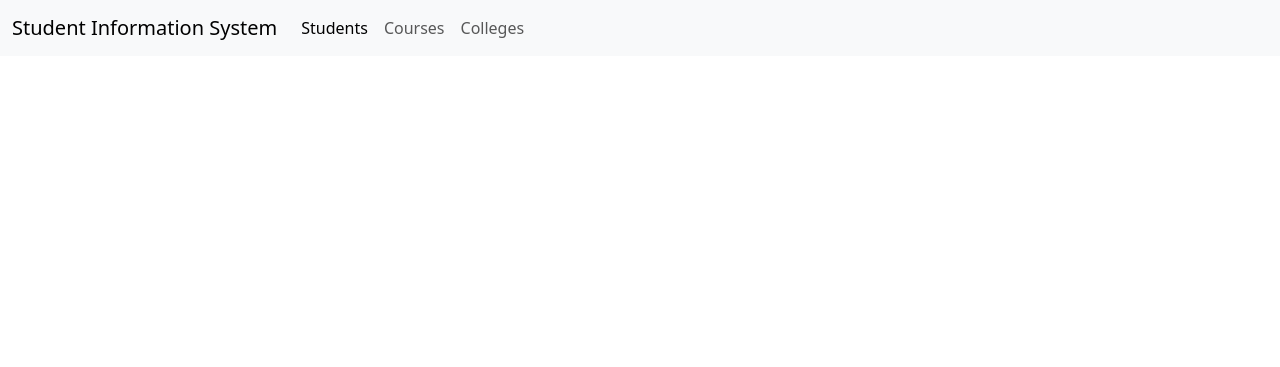
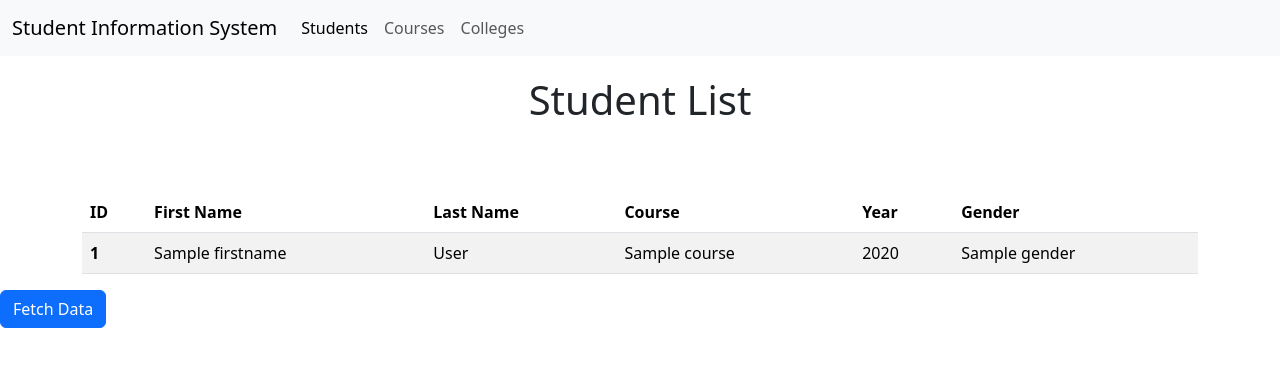
Before and after one commit to frostrhea/SSIS_WebApp, a Flask app: template SSIS_Web/templates/student.html in a window 1280 px wide. Shown: the top 367 px of the page. Run offline with Flask 2, Linux system fonts and the light colour scheme; the template is opened without the code that fills it: most values are stand-ins (such as "Sample title", 1, 10 or a date in 2020); some libraries are stand-ins or nearby versions.

Commit message:
feat: establish student db connection

```diff
--- a/SSIS_Web/templates/base.html
+++ b/SSIS_Web/templates/base.html
@@ -10,7 +10,7 @@
       crossorigin="anonymous"
     />
   </head>
-  <title>{% block title %} Home {% endblock %}</title>
+  <title>{% block title %} {% endblock %}</title>
 
   <body>
     <nav class="navbar navbar-expand-lg bg-light">
@@ -44,6 +44,20 @@
         </div>
       </div>
     </nav>
+
+    <style>
+      h1 {
+        text-align: center;
+        padding: 0.5em;
+      }
+    </style>
+    <h1>{% block header %} {% endblock %}</h1>
+
+    <div>{% block content %} {% endblock %}</div>
+
+    <script src="https://code.jquery.com/jquery-3.6.0.min.js"></script>
+    {% block scripts %} {% endblock %}
+
     <script
       src="https://cdn.jsdelivr.net/npm/bootstrap@5.3.2/dist/js/bootstrap.bundle.min.js"
       integrity="sha384-C6RzsynM9kWDrMNeT87bh95OGNyZPhcTNXj1NW7RuBCsyN/o0jlpcV8Qyq46cDfL"
--- /dev/null
+++ b/SSIS_Web/templates/home.html
@@ -0,0 +1 @@
+{% extends "base.html" %} {% block title %} Home {% endblock %}
--- a/SSIS_Web/templates/student.html
+++ b/SSIS_Web/templates/student.html
@@ -1 +1,56 @@
-{% extends "base.html" %} {% block title %} Student List {% endblock %}
+{% extends "base.html" %} {% block title %} Student List {% endblock %} {%block
+header %} Student List {% endblock %} {% block content %}
+<div class="container mt-5">
+  <!-- Bootstrap-styled table -->
+  <table class="table table-striped">
+    <thead>
+      <tr>
+        <th scope="col">ID</th>
+        <th scope="col">First Name</th>
+        <th scope="col">Last Name</th>
+        <th scope="col">Course</th>
+        <th scope="col">Year</th>
+        <th scope="col">Gender</th>
+      </tr>
+    </thead>
+    <tbody>
+      {% for student in data %}
+      <tr>
+        <th scope="row">{{ student.id }}</th>
+        <td>{{ student.firstname }}</td>
+        <td>{{ student.lastname }}</td>
+        <td>{{ student.course }}</td>
+        <td>{{ student.year }}</td>
+        <td>{{ student.gender}}</td>
+      </tr>
+      {% endfor %}
+    </tbody>
+  </table>
+</div>
+
+<!-- Bootstrap-styled button -->
+<button id="fetch-data-button" class="btn btn-primary">Fetch Data</button>
+<div id="data-container"></div>
+{% endblock %} {% block scripts %}
+<script>
+  $(document).ready(function () {
+    $("#fetch-data-button").click(function () {
+      $.ajax({
+        url: "/students",
+        type: "GET",
+        dataType: "json",
+        headers: {
+          Accept: "application/json",
+        },
+        success: function (response) {
+          // Display the fetched data in the data-container div
+          $("#data-container").html(JSON.stringify(response));
+        },
+        error: function (error) {
+          console.log("Error:", error);
+        },
+      });
+    });
+  });
+</script>
+{% endblock %}
```
Also changed, not shown: SSIS_Web/models/student_model.py (+12 -7 lines), SSIS_Web/views/student_controller.py (+7 -4 lines).
